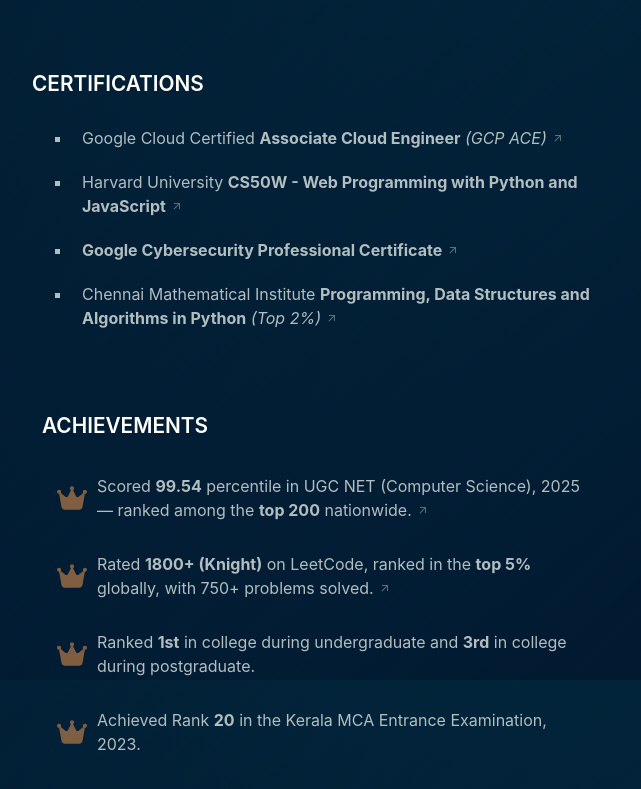
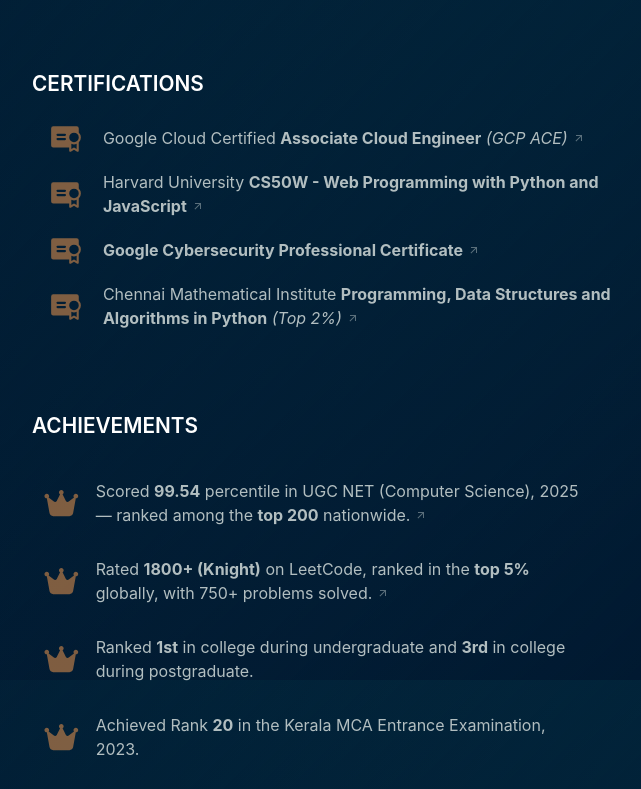
Before and after one commit to akshay-rajan/akshay-rajan.github.io, a React (Vite) app: page / in a window 1280 px wide. Shown: the part 2520-3309 px from the top of the page, without its empty margins (472-1113 px from the left). Built offline with nearby package versions, Linux system fonts and the light colour scheme.

Commit message:
Achievements and Certifications: Added certificate icon next to each certification and adjusted styling for better alignment.

```diff
--- a/src/components/CertificateItem.tsx
+++ b/src/components/CertificateItem.tsx
@@ -11,7 +11,7 @@ const Certificate: React.FC<{
       <a href={link} className="certificate-link" target="_blank" rel="noopener noreferrer">
         <span className="title" dangerouslySetInnerHTML={{ __html: title }} />
         {extra && <span className="extra" dangerouslySetInnerHTML={{ __html: extra }} />}
-        <MdArrowOutward />
+        <MdArrowOutward className="link-icon" />
       </a>
     </li>
   );
--- a/src/components/Certifications.tsx
+++ b/src/components/Certifications.tsx
@@ -1,16 +1,18 @@
 import React from "react";
 import Certificate from "./CertificateItem";
 import { CERTIFICATIONS } from "../config";
+import { PiCertificateFill } from "react-icons/pi";
 
 const Certifications: React.FC = () => {
   return (
     <section className="certifications">
       <h2>CERTIFICATIONS</h2>
-      <ul>
-        {CERTIFICATIONS.map((certification, index) => (
+      {CERTIFICATIONS.map((certification, index) => (
+        <div className="certificate-with-icon" key={index}>
+          <PiCertificateFill className="certificate-icon" />
           <Certificate key={index} {...certification} />
-        ))}
-      </ul>
+        </div>
+      ))}
     </section>
   );
 };
--- a/src/config.json
+++ b/src/config.json
@@ -210,5 +210,5 @@
       "description": "Obtained an All India Rank of <strong>1778</strong> in the IIT JAM (Joint Admission Test for Masters) Mathematics, 2023."
     }
   ],
-  "builtAt": "17-08-2025"
+  "builtAt": "23-08-2025"
 }
--- a/src/styles/_achievements.scss
+++ b/src/styles/_achievements.scss
@@ -1,11 +1,10 @@
 @use "variables" as *;
 
 .achievements {
-  margin: 10px;
   max-width: 35em;
 
   .achievement-item {
-    padding: 10px;
+    padding: 10px 0 0 0;
     display: flex;
     align-items: center;
 
@@ -26,14 +25,14 @@
       width: 30px;
       height: 30px;
       flex-shrink: 0;
-      margin: 5px;
       color: $highlight-color;
+      flex: 1;
     }
 
     .achievement-content {
       display: flex;
-      padding: 5px;
-
+      padding: 10px;
+      flex: 10;
     }
   }
 
@@ -55,7 +54,9 @@
 @media screen and (max-width: 798px) {
   .achievements {
     .achievement-item {
-      padding-left: 0;
+      .achievement-content {
+        margin: 5px;
+      }
     }
   }
 }
--- a/src/styles/_certifications.scss
+++ b/src/styles/_certifications.scss
@@ -8,12 +8,22 @@
     display: flex;
     justify-content: left;
     align-items: center;
-    flex-wrap: wrap;
+    flex-wrap: nowrap;
+
+    .certificate-icon {
+      width: 34px;
+      height: 34px;
+      vertical-align: middle;
+      color: $highlight-color;
+      flex: 1;
+    }
   }
 
   .certificate-item {
     padding: 10px;
+    list-style: none;
     text-align: left;
+    flex: 10;
 
     .extra {
       font-style: italic;
@@ -26,7 +36,7 @@
       &:hover {
         color: $primary-color;
 
-        svg {
+        .link-icon {
           margin-left: 7px;
           opacity: 1;
           color: $highlight-color;
```
